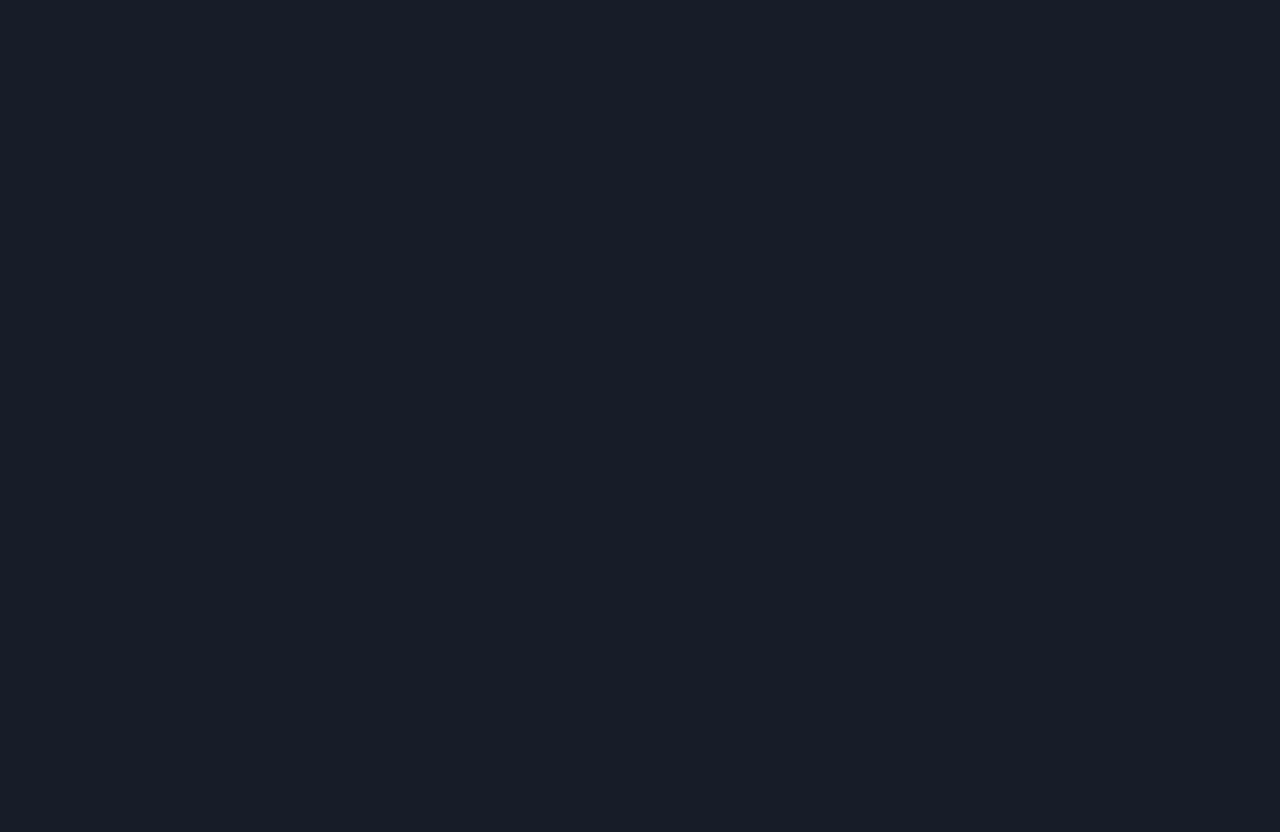
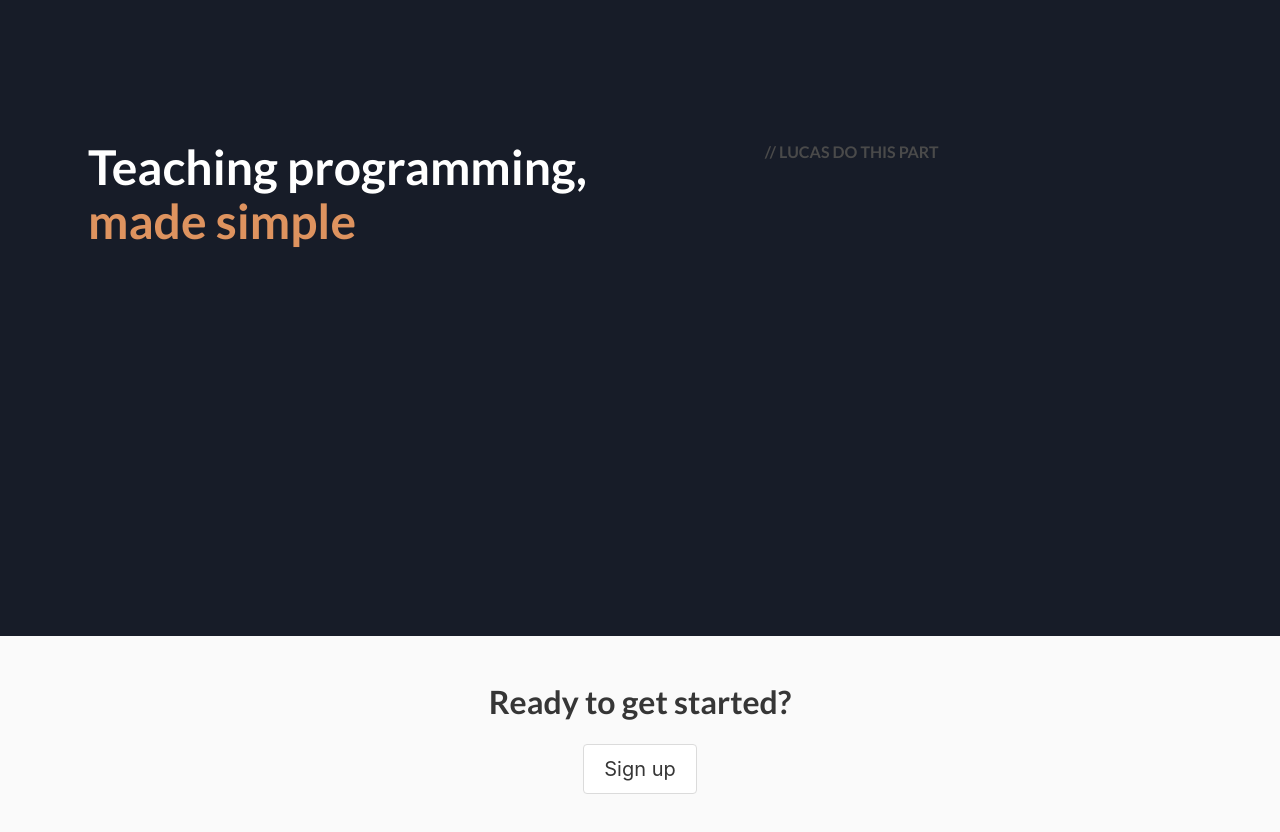
Before and after one commit to lucasxz/devcast-front, a React (Create React App) app: page / in a window 1280 px wide. Shown: the part 200-1032 px from the top of the page. Before the commit the page ends 800 px from the top, so only its background shows below. Built offline with nearby package versions, Linux system fonts and the light colour scheme.

Commit message:
added home elements

```diff
--- a/src/components/Home.js
+++ b/src/components/Home.js
@@ -1,11 +1,48 @@
 import React, { Component } from 'react';
 import { Link } from 'react-router-dom';
+import "../css/home.css"
+
+let signUp = (
+  <footer class="footer row-full">
+  <div class="content has-text-centered">
+    <h1 class="title">Ready to get started?</h1>
+    <button class="button is-medium is-outlined">Sign up</button>
+  </div>
+</footer>
+
+)
 
 
-class home extends React.Component {
+class home extends Component {
   render(){
     return (
-       <p>home</p>
+      <div class="home">
+        <section class="hero is-large">
+           <div class="hero-body">
+             <div class="container">
+               <div class="columns">
+                  <div class="column is-three-fifths is-vcentered">
+                    <h1 class="title has-text-white is-size-1">
+                      Teaching programming,
+                      <p style={{color: "#DE935F"}}>made simple</p>
+                    </h1>
+                  </div>
+                  <div class="column">
+                    <div class="presentationScreen">
+                      // LUCAS DO THIS PART
+                    </div>
+
+                  </div>
+
+
+                </div>
+             </div>
+           </div>
+    </section>
+    {signUp}
+      </div>
+
+
     )
   }
 }
--- a/src/components/Navbar.js
+++ b/src/components/Navbar.js
@@ -8,11 +8,11 @@ class Navbar extends React.Component {
             <nav class="navbar is-transparent is-dark" role="navigation" aria-label="main navigation" style={{backgroundColor: 'transparent'}}>
                 <div class="navbar-brand">
                     <a class="navbar-item" href="">
-                        devCast
+                        DevCast
       </a>
 
                     <a role="button" class="navbar-burger burger" aria-label="menu" aria-expanded="false" data-target="navbarBasicExample">
-                        <span aria-hidden="true"></span>;
+                        <span aria-hidden="true"></span>
         <span aria-hidden="true"></span>
                         <span aria-hidden="true"></span>
                     </a>
--- /dev/null
+++ b/src/css/home.css
@@ -0,0 +1,16 @@
+@import url('https://fonts.googleapis.com/css?family=Lato:700,900&display=swap%27');
+.home {
+  font-family: 'Lato', sans-serif;
+}
+.row-full{
+width: 100vw;
+position: relative;
+margin-left: -50vw;
+height: 100px;
+margin-top: 100px;
+left: 50%;
+padding-bottom: 20vh;
+display: flex;
+min-height: 40vh;
+flex-direction: column;
+}
```
